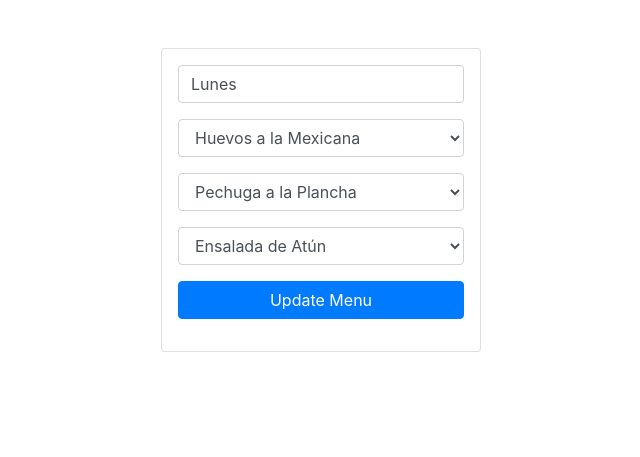
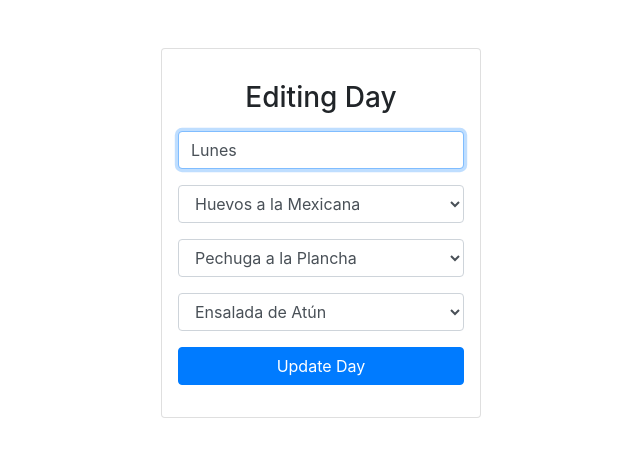
Before and after one commit to grayTurtle01/recipes, a Django app: page /edit_menu/1 in a window 1280 px wide. Shown: the part 56-513 px from the top of the page, without its empty margins (319-959 px from the left). Run offline with Django 3.2, Linux system fonts and the light colour scheme; data comes from the database, SQL or seed files in the repository; both versions use the stored data as it was after the commit; some libraries are stand-ins or nearby versions.

Commit message:
fixed some errors

```diff
--- a/app/templates/app/add_recipe.html
+++ b/app/templates/app/add_recipe.html
@@ -3,7 +3,7 @@
 {% block body %}
   <div class="container text-center">
 
-    <h4>Add New Recepie</h4>
+    <h4>Add New Recipe</h4>
 
     <form method='POST' class="col-lg-4 col-sm-8 m-auto">
       {% csrf_token %}
--- a/app/templates/app/edit_menu.html
+++ b/app/templates/app/edit_menu.html
@@ -3,12 +3,15 @@
 {% block body %}
   <div class="col-sm-6 col-lg-3 mx-auto mt-5 card p-3">
 
+    <h3 class="text-center m-3">Editing Day</h3>
+
     <form method='POST'>
       {% csrf_token %}
 
       <div class="form-group" >
-        <input type="text" name="title" placeholder="Menu Title" class="form-control"
-               value="{{menu.title}}">
+        <input type="text" name="title" placeholder="Day Title" class="form-control"
+               value="{{menu.title}}"
+               autofocus>
       </div>
 
 
@@ -52,7 +55,7 @@
       </div>
 
       <div class="form-group">
-        <input type="submit" value="Update Menu" class="btn btn-primary w-100">
+        <input type="submit" value="Update Day" class="btn btn-primary w-100">
       </div>
 
     </form>
--- a/app/templates/app/get_fat.html
+++ b/app/templates/app/get_fat.html
@@ -72,7 +72,7 @@
               <div class="col-4 card" id="bfp-hight">Hight</div>
             </div>
 
-              <div id="bfp_message" class="alert p-0 text-center" >fbp</div>
+              <div id="bfp_message" class="alert p-0 text-center" >bfp</div>
           </div>
 
 
```
Also changed, not shown: db.sqlite3.
